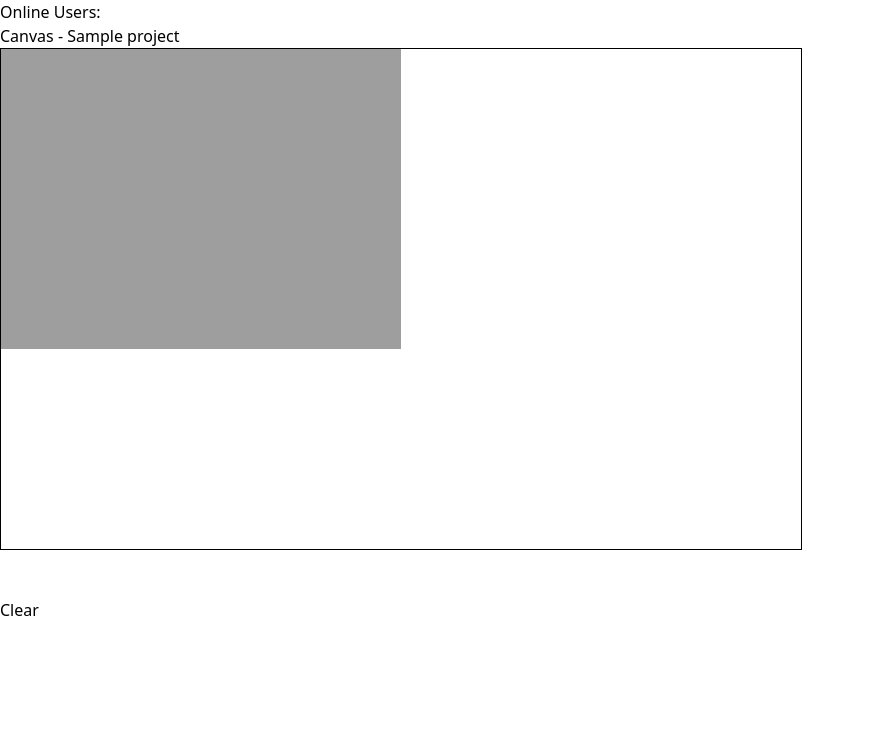
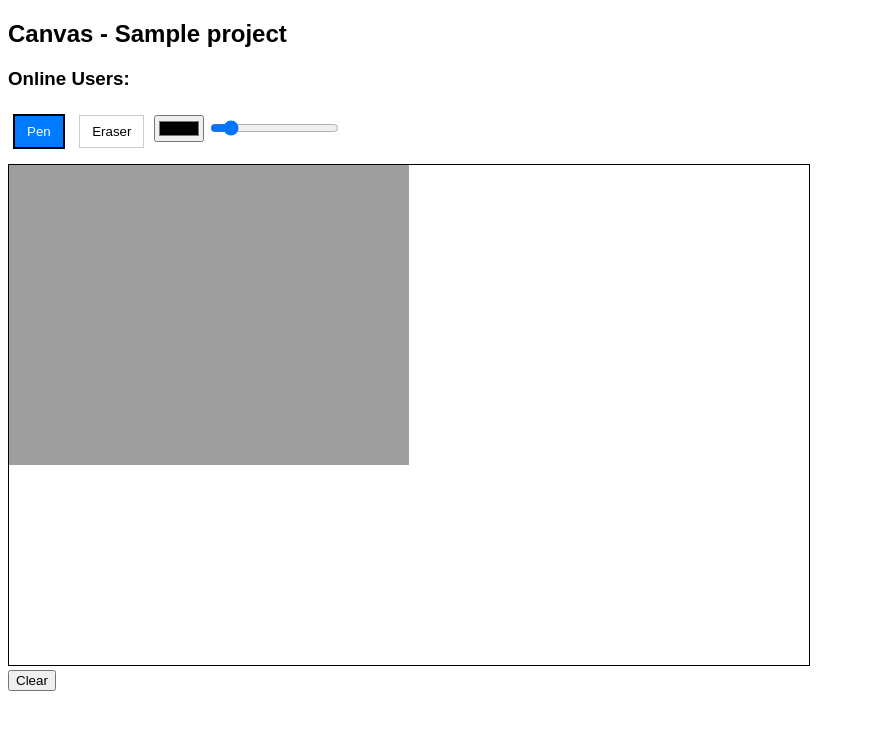
Before and after one commit to mayankjangra525/SyncSpace, a Flask app: page /project/1/canvas in a window 1280 px wide. Shown: the top 730 px of the page, without its empty margins (0-873 px from the left). Run offline with Flask 3, Linux system fonts and the light colour scheme; a user stored in the database is signed in; tables that the repository leaves empty hold one stand-in row (values such as "Sample post"); some libraries are stand-ins or nearby versions.

Commit message:
Added tools like pen , color and size

```diff
--- a/templates/canvas.html
+++ b/templates/canvas.html
@@ -2,7 +2,33 @@
 <html>
 <head>
     <title>Canvas</title>
+
+    <script src="https://cdn.socket.io/4.0.0/socket.io.min.js"></script>
+
     <style>
+        body {
+            font-family: Arial;
+        }
+
+        canvas {
+            border: 1px solid black;
+            margin-top: 10px;
+        }
+
+        .tool-btn {
+            padding: 8px 12px;
+            margin: 5px;
+            border: 1px solid #ccc;
+            background: white;
+            cursor: pointer;
+        }
+
+        .tool-btn.active {
+            background: #007bff;
+            color: white;
+            border: 2px solid black;
+        }
+
         .cursor {
             position: absolute;
             font-size: 12px;
@@ -10,37 +36,33 @@
             pointer-events: none;
         }
     </style>
-     <script src="https://cdn.tailwindcss.com"></script>
-     <script>tailwind.config = {
-      theme: {
-        extend: {
-          colors: {
-            dark: {
-              900: "#080808",
-              800: "#111111",
-              700: "#171717",
-            },
-            primary: "#6366f1"
-          }
-        }
-      }
-    }
-    </script>
 </head>
+
 <body>
+
+<h2>Canvas - {{ project.name }}</h2>
+
+<!-- 🟢 ONLINE USERS -->
 <h3>Online Users:</h3>
 <ul id="users"></ul>
-<h2>Canvas - {{ project.name }}</h2>
 
-<canvas id="board" width="800" height="500" style="border:1px solid black;"></canvas>
+<!-- 🧰 TOOLS -->
+<div>
+    <button class="tool-btn" onclick="setTool('pen', event)">Pen</button>
+    <button class="tool-btn" onclick="setTool('eraser', event)">Eraser</button>
 
-<br><br>
+    <input type="color" id="colorPicker">
+    <input type="range" id="sizePicker" min="1" max="10" value="2">
+</div>
 
+<!-- 🎨 CANVAS -->
+<canvas id="board" width="800" height="500"></canvas>
+
+<br>
 <button onclick="clearCanvas()">Clear</button>
+
+<!-- 👀 CURSORS -->
 <div id="cursors"></div>
-
-<script src="https://cdn.socket.io/4.0.0/socket.io.min.js"></script>
-
 
 <script>
 const canvas = document.getElementById("board");
@@ -50,73 +72,101 @@ const socket = io();
 
 const projectId = "{{ project.id }}".toString();
 
-// Join room
-socket.emit('join', { project_id: projectId });
-
 let drawing = false;
 
+// TOOL STATE
+let currentTool = "pen";
+let currentColor = "#000000";
+let currentSize = 2;
+
+// 🧰 TOOL SELECT
+function setTool(tool, event) {
+    currentTool = tool;
+
+    document.querySelectorAll(".tool-btn").forEach(btn => {
+        btn.classList.remove("active");
+    });
+
+    event.target.classList.add("active");
+}
+
+// 🎨 COLOR
+document.getElementById("colorPicker").addEventListener("change", (e) => {
+    currentColor = e.target.value;
+});
+
+// 📏 SIZE
+document.getElementById("sizePicker").addEventListener("change", (e) => {
+    currentSize = e.target.value;
+});
+
+// 🖱️ MOUSE EVENTS
 canvas.addEventListener("mousedown", () => drawing = true);
+
 canvas.addEventListener("mouseup", () => {
     drawing = false;
     saveCanvas();
 });
 
+canvas.addEventListener("mouseleave", () => drawing = false);
+
 canvas.addEventListener("mousemove", draw);
 
+// ✏️ DRAW FUNCTION
 function draw(e) {
     if (!drawing) return;
 
     const x = e.offsetX;
     const y = e.offsetY;
 
-    ctx.fillRect(x, y, 2, 2);
+    drawOnCanvas(x, y, currentTool, currentColor, currentSize);
 
-    // SEND to others
     socket.emit('draw', {
         x: x,
         y: y,
+        tool: currentTool,
+        color: currentColor,
+        size: currentSize,
+        project_id: projectId
+    });
+
+    // 👀 CURSOR SEND
+    socket.emit('cursor_move', {
+        x: x,
+        y: y,
+        username: "{{ current_user.username }}",
         project_id: projectId
     });
 }
 
-// RECEIVE from others
-socket.on('draw', function(data) {
-    ctx.fillRect(data.x, data.y, 2, 2);
-});
-
-// SAVE (same as before)
-function saveCanvas() {
-    const data = canvas.toDataURL();
-
-    fetch("", {
-        method: "POST",
-        headers: {
-            "Content-Type": "application/json"
-        },
-        body: JSON.stringify({ data: data })
-    });
-}
-
-// LOAD (same as before)
-window.onload = function() {
-    const savedData = "{{ canvas_data }}";
-
-    if (savedData && savedData !== "None") {
-        const img = new Image();
-        img.src = savedData;
-        img.onload = () => ctx.drawImage(img, 0, 0);
+// 🧠 DRAW ENGINE
+function drawOnCanvas(x, y, tool, color, size) {
+    if (tool === "pen") {
+        ctx.fillStyle = color || "#000000";
+        ctx.fillRect(x, y, size || 2, size || 2);
+    } else if (tool === "eraser") {
+        ctx.clearRect(x, y, size || 10, size || 10);
     }
 }
 
-// CLEAR
-function clearCanvas() {
-    ctx.clearRect(0, 0, canvas.width, canvas.height);
-    saveCanvas();
-}
+// 📡 RECEIVE DRAW
+socket.on('draw', function(data) {
+    drawOnCanvas(
+        data.x,
+        data.y,
+        data.tool,
+        data.color,
+        data.size
+    );
+});
+
+// 👥 JOIN ROOM
 socket.emit('join', {
     project_id: projectId,
     username: "{{ current_user.username }}"
 });
+
+// 🟢 ONLINE USERS
 socket.on('update_users', function(users) {
     const usersList = document.getElementById("users");
     usersList.innerHTML = "";
@@ -127,19 +177,8 @@ socket.on('update_users', function(users) {
         usersList.appendChild(li);
     });
 });
-//track mouse
-canvas.addEventListener("mousemove", (e) => {
-    const x = e.offsetX;
-    const y = e.offsetY;
 
-    socket.emit('cursor_move', {
-        x: x,
-        y: y,
-        username: "{{ current_user.username }}",
-        project_id: projectId
-    });
-});
-//recive cousor
+// 👀 CURSOR RECEIVE
 const cursors = {};
 
 socket.on('cursor_move', function(data) {
@@ -156,4 +195,39 @@ socket.on('cursor_move', function(data) {
     cursor.style.left = data.x + "px";
     cursor.style.top = data.y + "px";
 });
+
+// 💾 SAVE
+function saveCanvas() {
+    const data = canvas.toDataURL();
+
+    fetch("", {
+        method: "POST",
+        headers: {
+            "Content-Type": "application/json"
+        },
+        body: JSON.stringify({ data: data })
+    });
+}
+
+// 🔄 LOAD + DEFAULT TOOL
+window.onload = function() {
+    document.querySelector(".tool-btn").classList.add("active");
+
+    const savedData = "{{ canvas_data }}";
+
+    if (savedData && savedData !== "None") {
+        const img = new Image();
+        img.src = savedData;
+        img.onload = () => ctx.drawImage(img, 0, 0);
+    }
+}
+
+// 🧹 CLEAR
+function clearCanvas() {
+    ctx.clearRect(0, 0, canvas.width, canvas.height);
+    saveCanvas();
+}
 </script>
+
+</body>
+</html>
```
Lines whose indentation alone changed are shown as unchanged.
